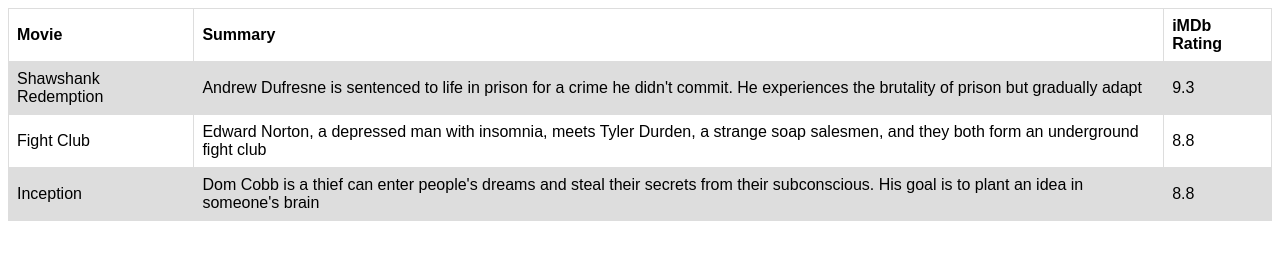
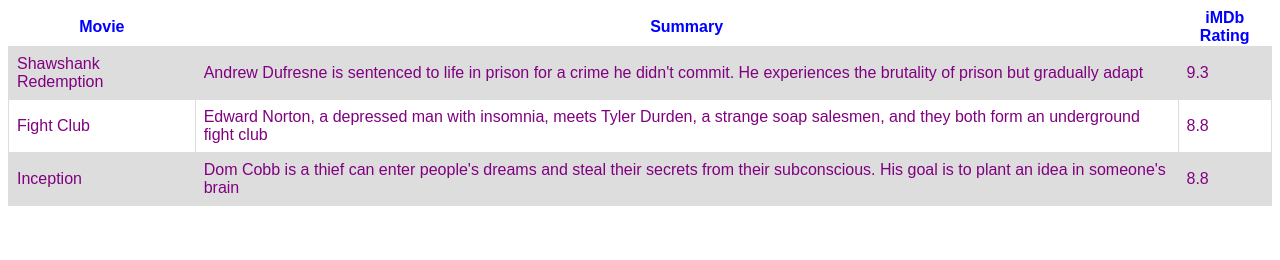
Before and after one commit to MichaelBrar01/MichaelBrar01.github.io, a plain HTML site: page tables.html in a window 1280 px wide. Drawn offline with Linux system fonts and the light colour scheme.

Commit message:
Update tables.html

```diff
--- a/tables.html
+++ b/tables.html
@@ -6,13 +6,15 @@
     border-collapse: collapse;
     width: 100%;
 }
-
-td, th {
+td {
     border: 1px solid #dddddd;
     text-align: left;
     padding: 8px;
+	color: purple;
 }
-
+th {
+	color: blue;
+}
 tr:nth-child(even) {
     background-color: #dddddd;
 }
```
